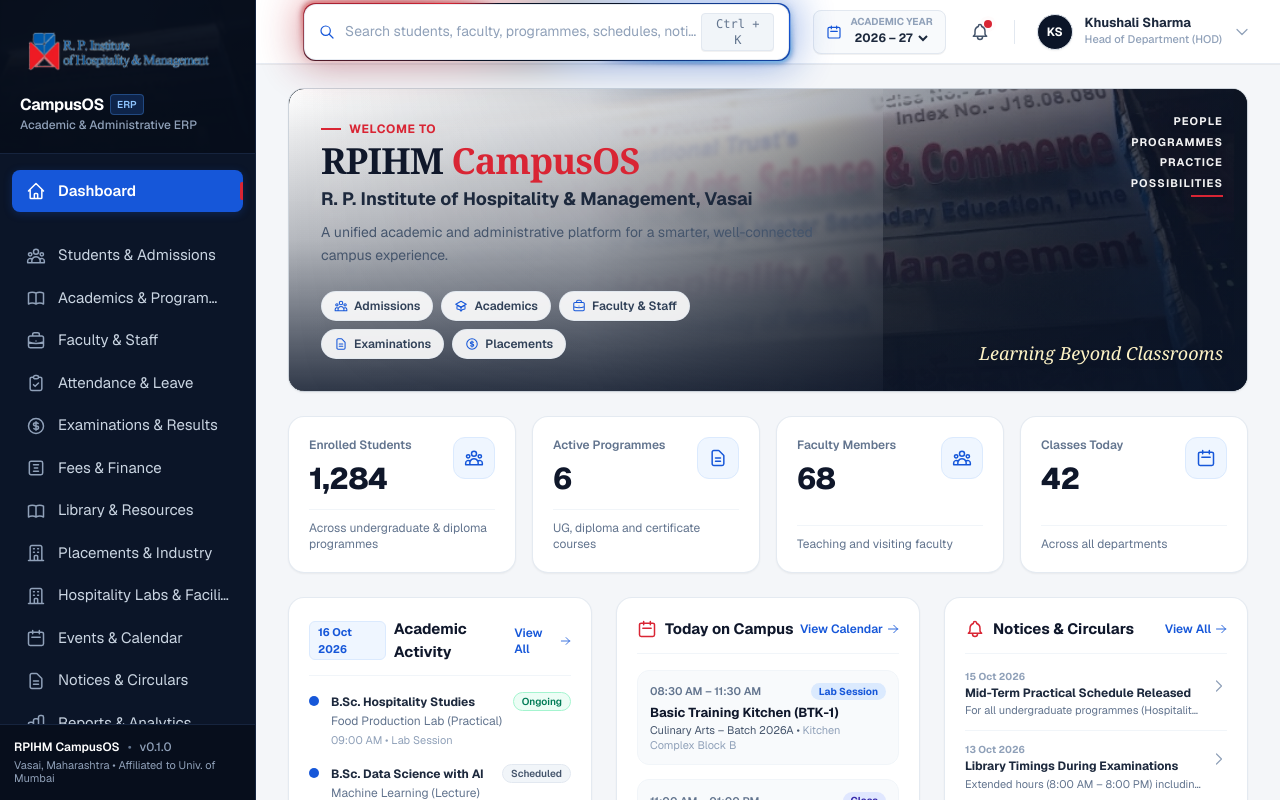
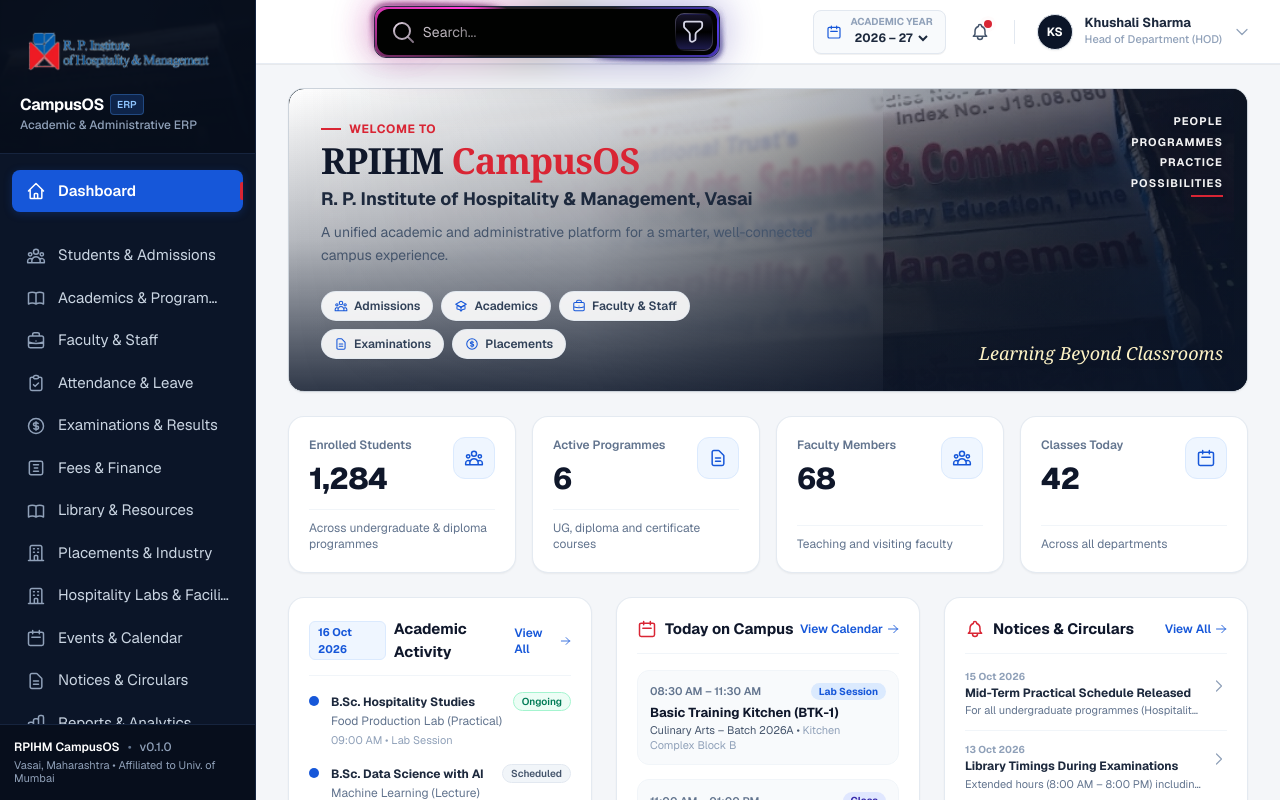
Before and after one commit to RizzyCoder19/college_erp, a Next.js app: page / in a window 1280 px wide. Shown: the top 800 px of the page. Built offline with nearby package versions, Linux system fonts and the light colour scheme.

Commit message:
feat(header): replace top search bar with authentic glowing animated search bar

```diff
--- a/src/app/globals.css
+++ b/src/app/globals.css
@@ -77,11 +77,170 @@ body {
   border-radius: 12px;
 }
 
-/* Layered gradient frames behind input */
-.search-layer-white,
-.search-layer-border,
-.search-layer-darkBorderBg,
-.search-layer-glow {
+:root {
+  --input-w: min(340px, calc(100vw - 130px));
+  --input-h: 46px;
+  --radius: 12px;
+
+  /* Layer boxes slightly larger than input to show borders */
+  --frame-w: calc(var(--input-w) + 6px);
+  --frame-h: calc(var(--input-h) + 6px);
+  --frame2-w: calc(var(--input-w) + 10px);
+  --frame2-h: calc(var(--input-h) + 10px);
+
+  --bg: #121212;
+}
+
+/* Utility: for accessible label */
+.visually-hidden {
+  position: absolute !important;
+  height: 1px; width: 1px;
+  overflow: hidden;
+  clip: rect(1px,1px,1px,1px);
+  white-space: nowrap;
+}
+
+/* Root wrapper centered */
+#poda {
+  display: flex;
+  align-items: center;
+  justify-content: center;
+  position: relative;
+  width: var(--input-w);
+  height: var(--input-h);
+}
+
+/* Positioning reference for layers */
+#main {
+  position: relative;
+  width: var(--input-w);
+  height: var(--input-h);
+}
+
+/* Input */
+#main .input {
+  background-color: #010201;
+  border: none;
+  width: var(--input-w);
+  height: var(--input-h);
+  border-radius: var(--radius);
+  color: white;
+  padding-inline: 46px 46px;
+  font-size: 14px;
+  position: relative;
+  z-index: 3;
+}
+
+#main .input::placeholder {
+  color: #c0b9c0;
+}
+#main .input:focus {
+  outline: 2px solid #2b2752;
+  outline-offset: 0;
+}
+
+/* Masks */
+#input-mask {
+  pointer-events: none;
+  width: 90px;
+  height: 18px;
+  position: absolute;
+  background: linear-gradient(90deg, transparent, #010201);
+  top: 14px;
+  left: 65px;
+  z-index: 4;
+}
+#main:focus-within > #input-mask {
+  display: none;
+}
+
+#pink-mask {
+  pointer-events: none;
+  width: 30px;
+  height: 20px;
+  position: absolute;
+  background: #cf30aa;
+  top: 8px;
+  left: 5px;
+  filter: blur(20px);
+  opacity: 0.8;
+  transition: opacity 0.4s ease;
+  z-index: 2;
+}
+#main:hover > #pink-mask {
+  opacity: 0;
+}
+
+/* Icons */
+#search-icon {
+  position: absolute;
+  left: 14px;
+  top: 11px;
+  z-index: 4;
+}
+
+#filter-icon {
+  position: absolute;
+  top: 5px;
+  right: 5px;
+  display: flex;
+  align-items: center;
+  justify-content: center;
+  z-index: 4;
+  height: 36px;
+  width: 36px;
+
+  isolation: isolate;
+  overflow: hidden;
+  border-radius: 8px;
+  background: linear-gradient(180deg, #161329, black, #1d1b4b);
+  border: 1px solid transparent;
+  cursor: pointer;
+}
+#filter-icon:focus-visible {
+  outline: 2px solid #6356d8;
+  outline-offset: 2px;
+}
+
+/* Filter border ring */
+.filterBorder {
+  height: 38px;
+  width: 38px;
+  position: absolute;
+  top: 4px;
+  right: 4px;
+  border-radius: 9px;
+  overflow: hidden;
+  z-index: 3;
+}
+.filterBorder::before {
+  content: "";
+  text-align: center;
+  top: 50%;
+  left: 50%;
+  transform: translate(-50%, -50%) rotate(90deg);
+  position: absolute;
+  width: 600px;
+  height: 600px;
+  background-repeat: no-repeat;
+  background-position: 0 0;
+  filter: brightness(1.35);
+  background-image: conic-gradient(
+    rgba(0, 0, 0, 0),
+    #3d3a4f,
+    rgba(0, 0, 0, 0) 50%,
+    rgba(0, 0, 0, 0) 50%,
+    #3d3a4f,
+    rgba(0, 0, 0, 0) 100%
+  );
+  animation: rotate 4s linear infinite;
+}
+
+/* Layered gradient frames (behind input) */
+#poda .white,
+#poda .border,
+#poda .darkBorderBg,
+#poda .glow {
   position: absolute;
   top: 50%;
   left: 50%;
@@ -92,156 +251,164 @@ body {
   z-index: 1;
 }
 
-/* 1. Dark border background */
-.search-layer-darkBorderBg {
-  width: calc(100% + 4px);
-  height: calc(100% + 4px);
+#poda .white,
+#poda .border,
+#poda .darkBorderBg {
+  width: var(--frame-w);
+  height: var(--frame-h);
   filter: blur(3px);
 }
-.search-layer-darkBorderBg::before {
+
+#poda .white {
+  filter: blur(2px);
+}
+#poda .white::before {
   content: "";
   position: absolute;
+  inset: 0;
+  top: 50%;
+  left: 50%;
+  transform: translate(-50%, -50%) rotate(83deg);
+  width: 600px;
+  height: 600px;
+  background-repeat: no-repeat;
+  background-position: 0 0;
+  filter: brightness(1.4);
+  background-image: conic-gradient(
+    rgba(0, 0, 0, 0) 0%,
+    #a099d8,
+    rgba(0, 0, 0, 0) 8%,
+    rgba(0, 0, 0, 0) 50%,
+    #dfa2da,
+    rgba(0, 0, 0, 0) 58%
+  );
+  transition: transform 2s ease;
+}
+
+#poda .border {
+  filter: blur(0.5px);
+}
+#poda .border::before {
+  content: "";
+  position: absolute;
+  inset: 0;
+  top: 50%;
+  left: 50%;
+  transform: translate(-50%, -50%) rotate(70deg);
+  width: 600px;
+  height: 600px;
+  filter: brightness(1.3);
+  background-repeat: no-repeat;
+  background-position: 0 0;
+  background-image: conic-gradient(
+    #1c191c,
+    #402fb5 5%,
+    #1c191c 14%,
+    #1c191c 50%,
+    #cf30aa 60%,
+    #1c191c 64%
+  );
+  transition: transform 2s ease;
+}
+
+#poda .darkBorderBg::before {
+  content: "";
+  position: absolute;
+  inset: 0;
   top: 50%;
   left: 50%;
   transform: translate(-50%, -50%) rotate(82deg);
   width: 600px;
   height: 600px;
   background-repeat: no-repeat;
+  background-position: 0 0;
   background-image: conic-gradient(
-    rgba(11, 21, 40, 0),
-    #0E3A99,
-    rgba(11, 21, 40, 0) 10%,
-    rgba(11, 21, 40, 0) 50%,
-    #8A121D,
-    rgba(11, 21, 40, 0) 60%
+    rgba(0, 0, 0, 0),
+    #18116a,
+    rgba(0, 0, 0, 0) 10%,
+    rgba(0, 0, 0, 0) 50%,
+    #6e1b60,
+    rgba(0, 0, 0, 0) 60%
   );
   transition: transform 2s ease;
 }
 
-/* 2. White / Highlight layer */
-.search-layer-white {
-  width: calc(100% + 3px);
-  height: calc(100% + 3px);
-  filter: blur(2px);
+/* Glow layer larger than frames */
+#poda .glow {
+  width: var(--frame2-w);
+  height: var(--frame2-h);
+  filter: blur(20px);
+  opacity: 0.4;
 }
-.search-layer-white::before {
+#poda .glow::before {
   content: "";
   position: absolute;
-  top: 50%;
-  left: 50%;
-  transform: translate(-50%, -50%) rotate(83deg);
-  width: 600px;
-  height: 600px;
-  background-repeat: no-repeat;
-  filter: brightness(1.3);
-  background-image: conic-gradient(
-    rgba(11, 21, 40, 0) 0%,
-    #60A5FA,
-    rgba(11, 21, 40, 0) 8%,
-    rgba(11, 21, 40, 0) 50%,
-    #F87171,
-    rgba(11, 21, 40, 0) 58%
-  );
-  transition: transform 2s ease;
-}
-
-/* 3. Border ring */
-.search-layer-border {
-  width: calc(100% + 2px);
-  height: calc(100% + 2px);
-  filter: blur(0.5px);
-}
-.search-layer-border::before {
-  content: "";
-  position: absolute;
-  top: 50%;
-  left: 50%;
-  transform: translate(-50%, -50%) rotate(70deg);
-  width: 600px;
-  height: 600px;
-  background-repeat: no-repeat;
-  background-image: conic-gradient(
-    #0B1528,
-    #1657D9 5%,
-    #0B1528 14%,
-    #0B1528 50%,
-    #D92534 60%,
-    #0B1528 64%
-  );
-  transition: transform 2s ease;
-}
-
-/* 4. Outer glow layer */
-.search-layer-glow {
-  width: calc(100% + 10px);
-  height: calc(100% + 10px);
-  filter: blur(20px);
-  opacity: 0.45;
-}
-.search-layer-glow::before {
-  content: "";
-  position: absolute;
+  inset: 0;
   top: 50%;
   left: 50%;
   transform: translate(-50%, -50%) rotate(60deg);
   width: 900px;
   height: 900px;
   background-repeat: no-repeat;
+  background-position: 0 0;
   background-image: conic-gradient(
-    #070E1C,
-    #1657D9 5%,
-    #070E1C 38%,
-    #070E1C 50%,
-    #D92534 60%,
-    #070E1C 87%
+    #000,
+    #402fb5 5%,
+    #000 38%,
+    #000 50%,
+    #cf30aa 60%,
+    #000 87%
   );
   transition: transform 2s ease;
 }
 
-/* Hover rotations */
-.rpihm-glowing-poda:hover .search-layer-darkBorderBg::before {
+/* Interactions: hover */
+#poda:hover > .darkBorderBg::before {
   transform: translate(-50%, -50%) rotate(262deg);
 }
-.rpihm-glowing-poda:hover .search-layer-glow::before {
+#poda:hover > .glow::before {
   transform: translate(-50%, -50%) rotate(240deg);
 }
-.rpihm-glowing-poda:hover .search-layer-white::before {
+#poda:hover > .white::before {
   transform: translate(-50%, -50%) rotate(263deg);
 }
-.rpihm-glowing-poda:hover .search-layer-border::before {
+#poda:hover > .border::before {
   transform: translate(-50%, -50%) rotate(250deg);
 }
 
-/* Focus-within / active rotations */
-.rpihm-glowing-poda:focus-within .search-layer-darkBorderBg::before,
-.rpihm-glowing-poda.poda-active .search-layer-darkBorderBg::before {
+/* Interactions: focus within (keyboard focus on input) */
+#poda:focus-within > .darkBorderBg::before {
   transform: translate(-50%, -50%) rotate(442deg);
   transition: transform 4s ease;
-  animation: searchRotate 6s linear infinite;
 }
-.rpihm-glowing-poda:focus-within .search-layer-glow::before,
-.rpihm-glowing-poda.poda-active .search-layer-glow::before {
+#poda:focus-within > .glow::before {
   transform: translate(-50%, -50%) rotate(420deg);
-  opacity: 0.7;
   transition: transform 4s ease;
-  animation: searchRotate 6s linear infinite;
 }
-.rpihm-glowing-poda:focus-within .search-layer-white::before,
-.rpihm-glowing-poda.poda-active .search-layer-white::before {
+#poda:focus-within > .white::before {
   transform: translate(-50%, -50%) rotate(443deg);
   transition: transform 4s ease;
-  animation: searchRotate 6s linear infinite;
 }
-.rpihm-glowing-poda:focus-within .search-layer-border::before,
-.rpihm-glowing-poda.poda-active .search-layer-border::before {
+#poda:focus-within > .border::before {
   transform: translate(-50%, -50%) rotate(430deg);
   transition: transform 4s ease;
-  animation: searchRotate 6s linear infinite;
 }
 
-@keyframes searchRotate {
+/* Animations */
+@keyframes rotate {
   100% {
     transform: translate(-50%, -50%) rotate(450deg);
+  }
+}
+
+@media (prefers-reduced-motion: reduce) {
+  .filterBorder::before,
+  #poda .white::before,
+  #poda .border::before,
+  #poda .darkBorderBg::before,
+  #poda .glow::before {
+    animation: none !important;
+    transition: none !important;
   }
 }
 
--- a/src/components/layout/TopBar.tsx
+++ b/src/components/layout/TopBar.tsx
@@ -21,15 +21,8 @@ export const TopBar: React.FC<TopBarProps> = ({
   const [isSearchOpen, setIsSearchOpen] = useState(false);
   const [isNotifOpen, setIsNotifOpen] = useState(false);
   const [isProfileOpen, setIsProfileOpen] = useState(false);
-  const [shortcutKey, setShortcutKey] = useState("Ctrl + K");
 
-  // Detect Mac vs Windows/Linux for keyboard shortcut hint
   useEffect(() => {
-    if (typeof window !== "undefined" && /(Mac|iPhone|iPod|iPad)/i.test(navigator.userAgent || navigator.platform || "")) {
-      requestAnimationFrame(() => {
-        setShortcutKey("⌘K");
-      });
-    }
 
     const handleGlobalKeyDown = (e: KeyboardEvent) => {
       // Don't trigger if user is actively typing in another input/textarea
@@ -63,32 +56,101 @@ export const TopBar: React.FC<TopBarProps> = ({
           </button>
         </div>
 
-        {/* Center: Glowing Animated Global Search Bar (From codes/Glowing-Animated-Search-bar) */}
-        <div className="flex-1 max-w-xl mx-3 sm:mx-6">
-          <div className="rpihm-glowing-poda relative flex items-center justify-center w-full group">
-            {/* Multi-layer animated gradient frames from source */}
-            <div className="search-layer-glow" aria-hidden="true"></div>
-            <div className="search-layer-darkBorderBg" aria-hidden="true"></div>
-            <div className="search-layer-white" aria-hidden="true"></div>
-            <div className="search-layer-border" aria-hidden="true"></div>
+        {/* Center: Glowing Animated Global Search Bar */}
+        <div className="flex-1 max-w-xl mx-2 sm:mx-6 flex items-center justify-center">
+          <div id="poda" role="search">
+            {/* Layered gradient frames */}
+            <div className="glow" aria-hidden="true"></div>
+            <div className="darkBorderBg" aria-hidden="true"></div>
+            <div className="darkBorderBg" aria-hidden="true"></div>
+            <div className="darkBorderBg" aria-hidden="true"></div>
+            <div className="white" aria-hidden="true"></div>
+            <div className="border" aria-hidden="true"></div>
 
-            {/* Clean white input button matching the visual reference */}
-            <button
-              type="button"
-              onClick={() => setIsSearchOpen(true)}
-              className="relative z-10 w-full flex items-center justify-between rounded-xl bg-white hover:bg-slate-50/90 px-3.5 py-2 text-[14px] text-slate-600 transition-colors shadow-2xs cursor-pointer border border-slate-200/80 group-focus-within:border-transparent"
-              aria-label="Search institutional records"
-            >
-              <span className="flex items-center space-x-2.5 truncate">
-                <Icon name="search" className="h-4 w-4 text-[#1657D9] shrink-0" />
-                <span className="truncate text-slate-400 font-normal">
-                  Search students, faculty, programmes, schedules, notices…
-                </span>
-              </span>
-              <kbd className="hidden sm:inline-flex items-center rounded border border-slate-200 bg-slate-100 px-2 py-0.5 font-mono text-xs text-slate-500 shadow-2xs">
-                {shortcutKey}
-              </kbd>
-            </button>
+            {/* Main control */}
+            <div id="main">
+              <label htmlFor="search-input" className="visually-hidden">
+                Search
+              </label>
+              <input
+                id="search-input"
+                placeholder="Search..."
+                type="text"
+                name="text"
+                className="input"
+                aria-label="Search"
+                autoComplete="off"
+                onClick={() => setIsSearchOpen(true)}
+                onKeyDown={(e) => {
+                  if (e.key === "Enter") {
+                    setIsSearchOpen(true);
+                  }
+                }}
+              />
+              <div id="input-mask" aria-hidden="true"></div>
+              <div id="pink-mask" aria-hidden="true"></div>
+
+              <div className="filterBorder" aria-hidden="true"></div>
+
+              <button
+                id="filter-icon"
+                type="button"
+                aria-label="Open filters"
+                onClick={() => setIsSearchOpen(true)}
+              >
+                <svg
+                  preserveAspectRatio="none"
+                  height="27"
+                  width="27"
+                  viewBox="4.8 4.56 14.832 15.408"
+                  fill="none"
+                  aria-hidden="true"
+                >
+                  <path
+                    d="M8.16 6.65002H15.83C16.47 6.65002 16.99 7.17002 16.99 7.81002V9.09002C16.99 9.56002 16.7 10.14 16.41 10.43L13.91 12.64C13.56 12.93 13.33 13.51 13.33 13.98V16.48C13.33 16.83 13.1 17.29 12.81 17.47L12 17.98C11.24 18.45 10.2 17.92 10.2 16.99V13.91C10.2 13.5 9.97 12.98 9.73 12.69L7.52 10.36C7.23 10.08 7 9.55002 7 9.20002V7.87002C7 7.17002 7.52 6.65002 8.16 6.65002Z"
+                    stroke="#d6d6e6"
+                    strokeWidth="1"
+                    strokeMiterlimit="10"
+                    strokeLinecap="round"
+                    strokeLinejoin="round"
+                  ></path>
+                </svg>
+              </button>
+
+              <div id="search-icon" aria-hidden="true">
+                <svg
+                  xmlns="http://www.w3.org/2000/svg"
+                  width="24"
+                  viewBox="0 0 24 24"
+                  strokeWidth="2"
+                  strokeLinejoin="round"
+                  strokeLinecap="round"
+                  height="24"
+                  fill="none"
+                  className="feather feather-search"
+                  aria-hidden="true"
+                >
+                  <circle stroke="url(#search)" r="8" cy="11" cx="11"></circle>
+                  <line
+                    stroke="url(#searchl)"
+                    y2="16.65"
+                    y1="22"
+                    x2="16.65"
+                    x1="22"
+                  ></line>
+                  <defs>
+                    <linearGradient gradientTransform="rotate(50)" id="search">
+                      <stop stopColor="#f8e7f8" offset="0%"></stop>
+                      <stop stopColor="#b6a9b7" offset="50%"></stop>
+                    </linearGradient>
+                    <linearGradient id="searchl">
+                      <stop stopColor="#b6a9b7" offset="0%"></stop>
+                      <stop stopColor="#837484" offset="50%"></stop>
+                    </linearGradient>
+                  </defs>
+                </svg>
+              </div>
+            </div>
           </div>
         </div>
 
```
